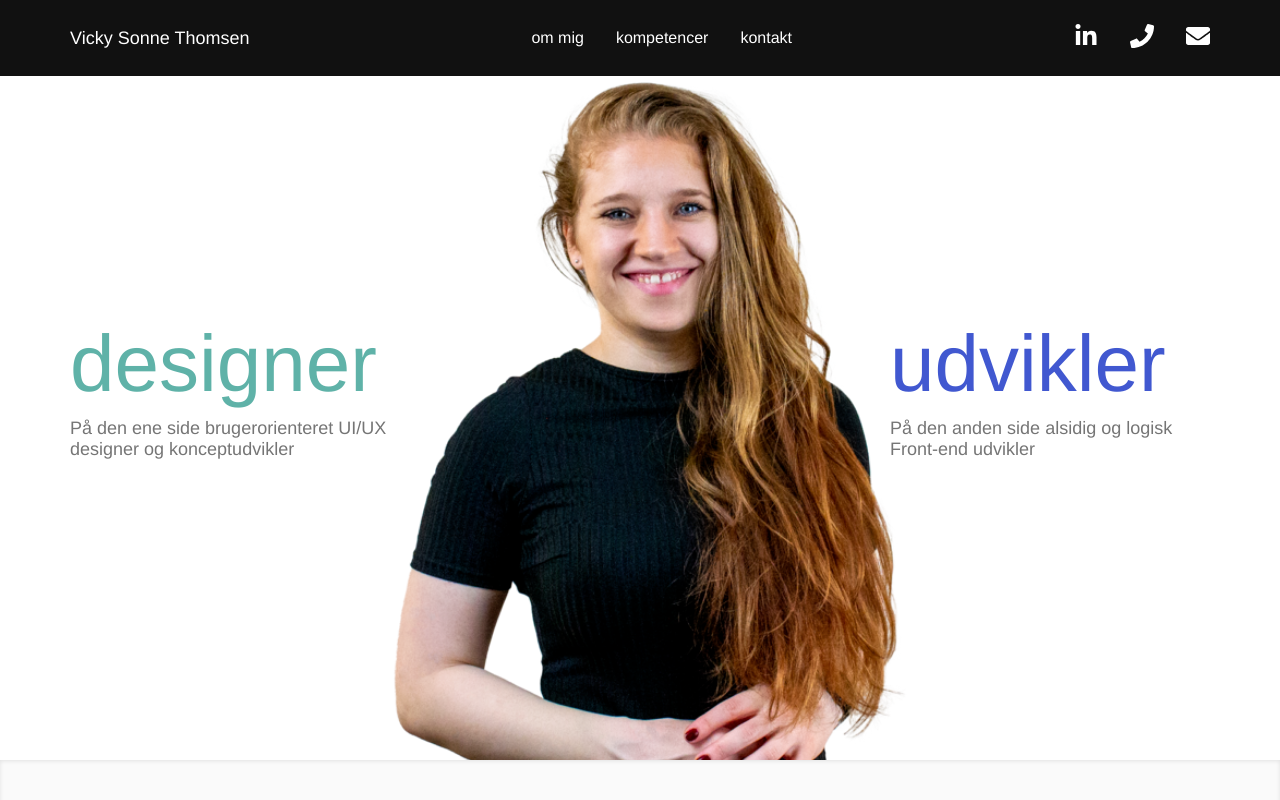
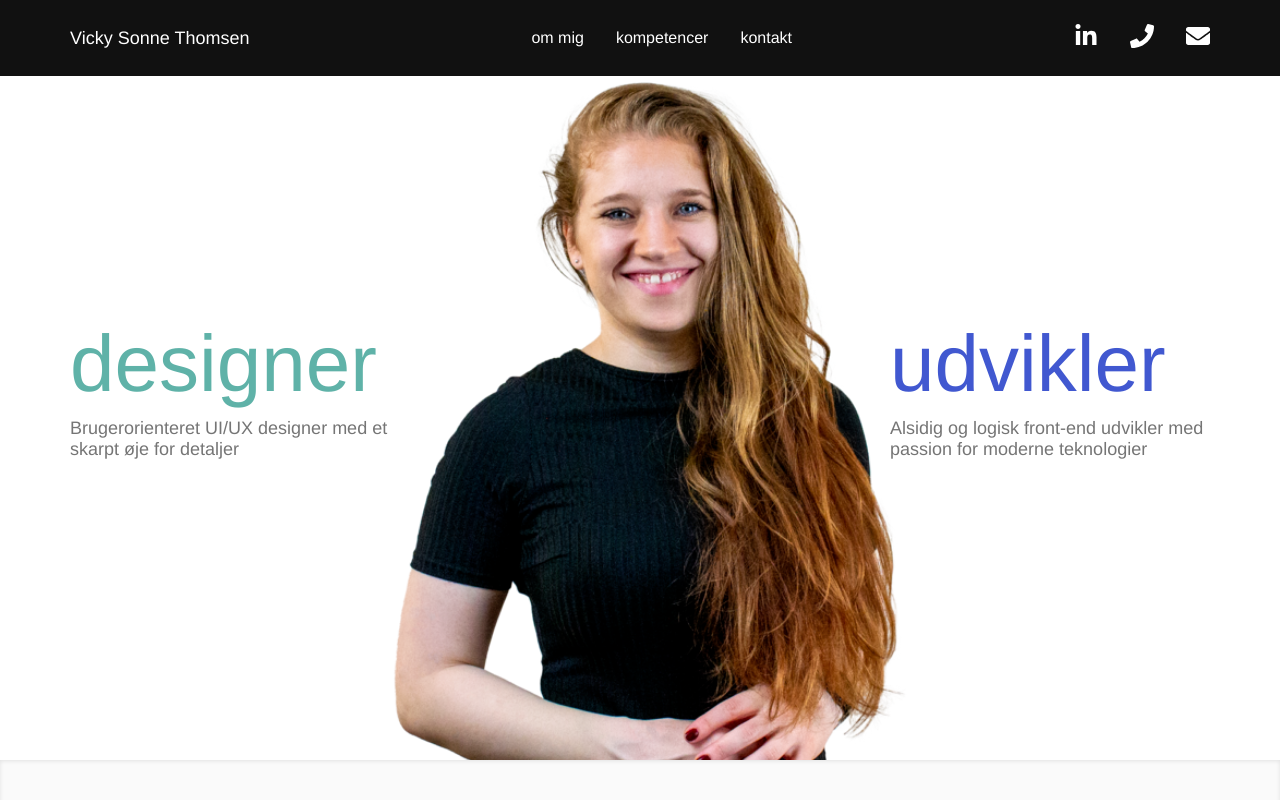
Before and after one commit to VickySonne/Vicky-Thomsen-Portfolio, a React (Create React App) app in the folder react-folder/: page / in a window 1280 px wide. Shown: the top 800 px of the page. Built offline with nearby package versions, Linux system fonts and the light colour scheme.

Commit message:
All links updated

```diff
--- a/react-folder/src/Contact.js
+++ b/react-folder/src/Contact.js
@@ -10,7 +10,7 @@ const Contact = () => {
                     <SectionHeading title={"kontakt."} text={"Kontakt mig via sociale medier, mobil eller email"} />
                     <div className="contact-icons">
                         <div className="contact-icon">
-                            <a href="https://www.linkedin.com/" target="_blank">
+                            <a href="https://www.linkedin.com/in/vicky-thomsen-8533ba239/" target="_blank">
                                 <div className="icon-circle linkedin-bg-color">
                                     <FaLinkedinIn size="2.5em" color="#FFF" />
                                 </div>
--- a/react-folder/src/LandingPage.js
+++ b/react-folder/src/LandingPage.js
@@ -1,15 +1,14 @@
 import SectionHeading from "./SectionHeading";
-import LandingPageImage from "./images/website-frontpage.png"
 
 const LandingPage = () => {
     return (
         <section id="home" className="landing-page-section section-light">
             <div className="landing-page whitespace">
                 <div className="landing-page-text designer">
-                    <SectionHeading hClass={"hide media-769-show"} title={"designer"} text={"På den ene side brugerorienteret UI/UX designer og konceptudvikler"} />
+                    <SectionHeading hClass={"hide media-769-show"} title={"designer"} text={"Brugerorienteret UI/UX designer med et skarpt øje for detaljer"} />
                 </div>
                 <div className="landing-page-text coder">
-                    <SectionHeading hClass={"hide media-769-show"} title={"udvikler"} text={"På den anden side alsidig og logisk Front-end udvikler"} />
+                    <SectionHeading hClass={"hide media-769-show"} title={"udvikler"} text={"Alsidig og logisk front-end udvikler med passion for moderne teknologier"} />
                 </div>
             </div>
         </section>
--- a/react-folder/src/NavBar.js
+++ b/react-folder/src/NavBar.js
@@ -20,7 +20,7 @@ const NavBar = () => {
                     <a onClick={() => {handleClick("contact")}}>kontakt</a>
                 </div>
                 <div className="icons hide">
-                    <a href=""><FaLinkedinIn size="1.5em" color="#FFF"/></a>
+                    <a href="https://www.linkedin.com/in/vicky-thomsen-8533ba239/" target="_blank"><FaLinkedinIn size="1.5em" color="#FFF"/></a>
                     <a href="tel:+4542923630"><FaPhone size="1.5em" color="#FFF"/></a>
                     <a href="mailto:vst1996@live.dk"><FaEnvelope size="1.5em" color="#FFF"/></a>
                 </div>
--- a/react-folder/src/Resume.js
+++ b/react-folder/src/Resume.js
@@ -4,8 +4,8 @@ import FileSaver from 'file-saver';
 const Resume = () => {
     const downloadCv = () => {
         FileSaver.saveAs(
-            process.env.PUBLIC_URL + "/resource/testcv.pdf",
-            "VickySonneThomsenCV.pdf"
+            process.env.PUBLIC_URL + "/resource/cv.pdf",
+            "VickySonneThomsenMMD-CV.pdf"
         )
     }
 
--- a/react-folder/src/SourceCode.js
+++ b/react-folder/src/SourceCode.js
@@ -3,7 +3,7 @@ const SourceCode = () => {
         <section>
             <div className="source-code whitespace">
                 <h2>kildekode.</h2>
-                <p>Se min kildekode på <a className="underline" href="" target="_blank">Github</a></p>
+                <p>Se min kildekode på <a className="underline" href="https://github.com/VickySonne/Vicky-Thomsen-Portfolio" target="_blank">Github</a></p>
             </div>
         </section>
     );
```
Also changed, not shown: 2 other files (tests, documents, lock files or other folders).
